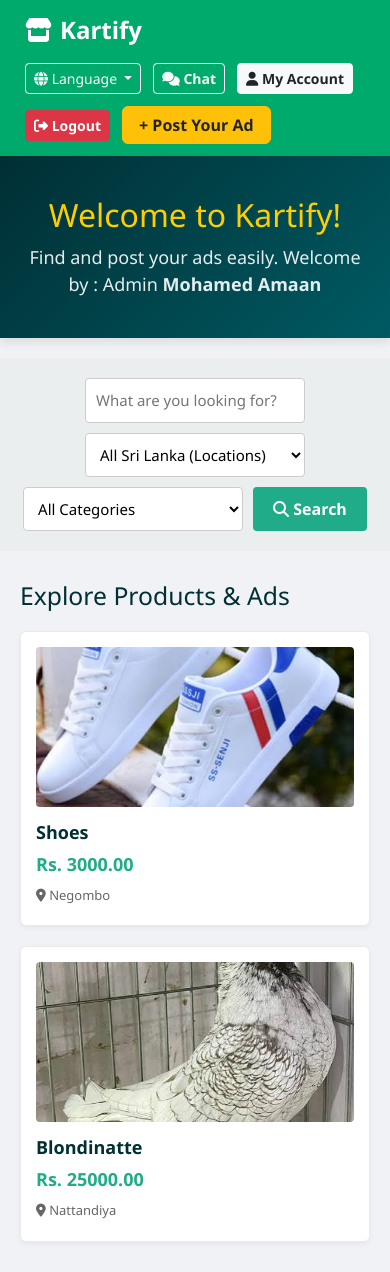
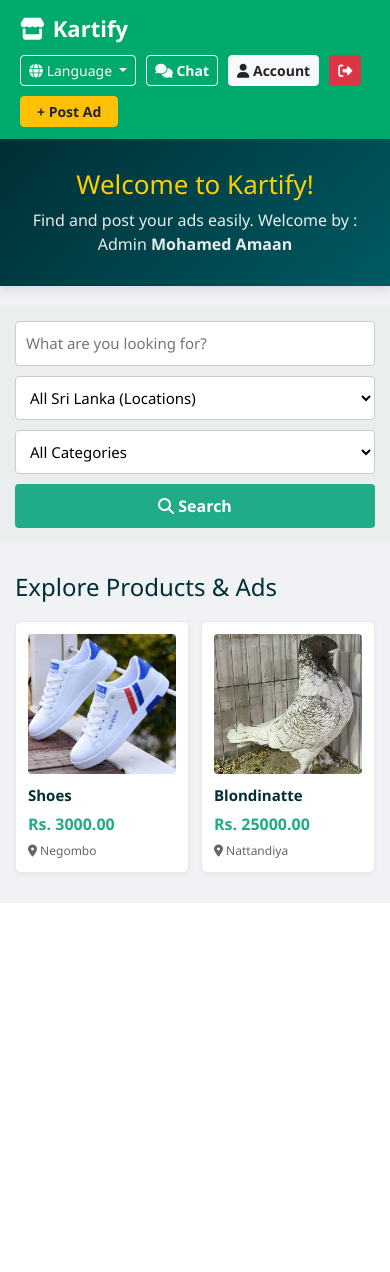
Before and after one commit to mhdamaan4321-source/Kartify-, a Django app: page / in a window 390 px wide. After the commit the page ends 903 px from the top, so only its background shows below. Run offline with Django 5.2, Linux system fonts and the light colour scheme; a user stored in the database is signed in; data comes from the database, SQL or seed files in the repository.

Commit message:
Add precise media queries for separate computer and mobile views

```diff
--- a/core/templates/core/home.html
+++ b/core/templates/core/home.html
@@ -3,6 +3,7 @@
 <html lang="en">
 <head>
     <meta charset="UTF-8">
+    <meta name="viewport" content="width=device-width, initial-scale=1.0">
     <title>Kartify - Home</title>
     <!-- Bootstrap CSS CDN -->
     <link href="https://cdn.jsdelivr.net/npm/bootstrap@5.3.0/dist/css/bootstrap.min.css" rel="stylesheet">
@@ -11,36 +12,58 @@
     <style>
         body { font-family: 'Segoe UI', Tahoma, Geneva, Verdana, sans-serif; margin: 0; padding: 0; background: #f0f2f5; color: #333; }
 
-        /* Header Styling */
+        /* Header & Navbar */
         header { background: #00aa6c; color: white; width: 100%; box-shadow: 0 2px 5px rgba(0,0,0,0.1); }
-        .custom-navbar { display: flex; justify-content: space-between; align-items: center; padding: 12px 25px; flex-wrap: wrap; gap: 15px; }
-        .navbar-brand-custom { font-size: 24px; font-weight: bold; color: white; text-decoration: none; display: flex; align-items: center; gap: 8px; }
-        .nav-links-custom { display: flex; align-items: center; gap: 12px; flex-wrap: wrap; }
+        .custom-navbar { display: flex; justify-content: space-between; align-items: center; padding: 12px 20px; flex-wrap: wrap; gap: 10px; }
+        .navbar-brand-custom { font-size: 22px; font-weight: bold; color: white; text-decoration: none; display: flex; align-items: center; gap: 8px; }
+        .nav-links-custom { display: flex; align-items: center; gap: 10px; flex-wrap: wrap; }
 
-        /* Welcome Banner Styling */
-        .welcome-banner { background: linear-gradient(135deg, #002f34, #005a63); color: white; padding: 40px 20px; text-align: center; margin-bottom: 20px; box-shadow: 0 4px 10px rgba(0,0,0,0.1); }
-        .welcome-banner h1 { margin: 0; font-size: 32px; color: #ffce00; }
-        .welcome-banner p { margin: 10px 0 0 0; font-size: 18px; opacity: 0.9; }
+        /* Welcome Banner */
+        .welcome-banner { background: linear-gradient(135deg, #002f34, #005a63); color: white; padding: 30px 15px; text-align: center; margin-bottom: 20px; box-shadow: 0 4px 10px rgba(0,0,0,0.1); }
+        .welcome-banner h1 { margin: 0; font-size: 26px; color: #ffce00; }
+        .welcome-banner p { margin: 8px 0 0 0; font-size: 16px; opacity: 0.9; }
 
-        /* Search Section */
-        .search-container { background: #ebeeef; padding: 20px; display: flex; justify-content: center; gap: 10px; flex-wrap: wrap; }
-        .search-container input, .search-container select { padding: 10px; font-size: 15px; border: 1px solid #ccc; border-radius: 4px; width: 220px; background: white; }
-        .search-btn { background: #20ab89; color: white; border: none; padding: 10px 20px; font-weight: bold; border-radius: 4px; cursor: pointer; }
-        .search-btn:hover { background: #198d71; }
+        /* Search Section - Mobile First */
+        .search-container { background: #ebeeef; padding: 15px; display: flex; flex-direction: column; gap: 10px; }
+        .search-container input, .search-container select { padding: 10px; font-size: 15px; border: 1px solid #ccc; border-radius: 4px; width: 100%; background: white; }
+        .search-btn { background: #20ab89; color: white; border: none; padding: 10px; font-weight: bold; border-radius: 4px; cursor: pointer; width: 100%; }
 
-        /* Products Grid */
-        .container-box { max-width: 1100px; margin: 30px auto; padding: 0 20px; }
-        h2 { color: #002f34; margin-bottom: 20px; }
-        .product-grid { display: grid; grid-template-columns: repeat(auto-fill, minmax(240px, 1fr)); gap: 20px; }
-        .product-card { background: white; border-radius: 6px; padding: 15px; box-shadow: 0 2px 5px rgba(0,0,0,0.05); text-decoration: none; color: inherit; display: block; border: 1px solid #eaeaea; transition: 0.2s; }
+        /* Product Listings Grid - Mobile First (2 columns) */
+        .container-box { max-width: 1200px; margin: 30px auto; padding: 0 15px; }
+        h2 { color: #002f34; font-size: 24px; margin-bottom: 20px; }
+        .product-grid { display: grid; grid-template-columns: repeat(2, 1fr); gap: 12px; }
+
+        .product-card { background: white; border-radius: 6px; padding: 12px; box-shadow: 0 2px 5px rgba(0,0,0,0.05); text-decoration: none; color: inherit; display: block; border: 1px solid #eaeaea; transition: 0.2s; }
         .product-card:hover { transform: translateY(-3px); box-shadow: 0 4px 10px rgba(0,0,0,0.1); }
 
-        .product-card-img { width: 100%; height: 160px; background: #f2f2f2; border-radius: 4px; overflow: hidden; margin-bottom: 12px; display: flex; align-items: center; justify-content: center; }
+        .product-card-img { width: 100%; height: 140px; background: #f2f2f2; border-radius: 4px; overflow: hidden; margin-bottom: 10px; display: flex; align-items: center; justify-content: center; }
         .product-card-img img { width: 100%; height: 100%; object-fit: cover; }
 
-        .product-title { font-size: 18px; font-weight: bold; color: #002f34; margin: 0 0 5px 0; }
-        .product-price { color: #20ab89; font-size: 18px; font-weight: bold; margin-bottom: 8px; }
-        .product-location { font-size: 13px; color: #666; margin-bottom: 5px; }
+        .product-title { font-size: 15px; font-weight: bold; color: #002f34; margin: 0 0 5px 0; white-space: nowrap; overflow: hidden; text-overflow: ellipsis; }
+        .product-price { color: #20ab89; font-size: 16px; font-weight: bold; margin-bottom: 6px; }
+        .product-location { font-size: 12px; color: #666; }
+
+        /* DESKTOP / COMPUTER VIEW (Screen width 768px and above) */
+        @media (min-width: 768px) {
+            .custom-navbar { padding: 15px 30px; }
+            .navbar-brand-custom { font-size: 26px; }
+
+            .welcome-banner { padding: 40px 20px; }
+            .welcome-banner h1 { font-size: 34px; }
+            .welcome-banner p { font-size: 18px; }
+
+            .search-container { flex-direction: row; justify-content: center; padding: 20px; gap: 12px; }
+            .search-container input, .search-container select { width: 230px; }
+            .search-btn { width: auto; padding: 10px 25px; }
+
+            .container-box { padding: 0 20px; }
+            .product-grid { grid-template-columns: repeat(auto-fill, minmax(240px, 1fr)); gap: 20px; }
+            .product-card { padding: 15px; }
+            .product-card-img { height: 160px; }
+            .product-title { font-size: 18px; white-space: normal; }
+            .product-price { font-size: 18px; }
+            .product-location { font-size: 13px; }
+        }
     </style>
 </head>
 <body>
@@ -59,7 +82,7 @@
                 <button class="btn btn-sm btn-outline-light dropdown-toggle" type="button" data-bs-toggle="dropdown" aria-expanded="false">
                     <i class="fas fa-globe"></i> Language
                 </button>
-                <ul class="dropdown-menu">
+                <ul class="dropdown-menu dropdown-menu-end">
                     <li><a class="dropdown-item" href="#" onclick="alert('Language changed to English')">English</a></li>
                     <li><a class="dropdown-item" href="#" onclick="alert('Language changed to Sinhala')">සිංහල</a></li>
                     <li><a class="dropdown-item" href="#" onclick="alert('Language changed to Tamil')">தமிழ்</a></li>
@@ -72,13 +95,13 @@
                 </a>
 
                 <a href="{% url 'my_ads' %}" class="btn btn-sm btn-light fw-bold text-dark text-decoration-none">
-                    <i class="fas fa-user"></i> My Account
+                    <i class="fas fa-user"></i> Account
                 </a>
 
                 <form action="{% url 'logout' %}" method="post" style="display: inline; margin: 0;">
                     {% csrf_token %}
                     <button type="submit" class="btn btn-sm btn-danger fw-semibold">
-                        <i class="fas fa-sign-out-alt"></i> Logout
+                        <i class="fas fa-sign-out-alt"></i>
                     </button>
                 </form>
             {% else %}
@@ -86,7 +109,7 @@
                 <a href="{% url 'register' %}" class="text-white text-decoration-none fw-semibold px-2">Register</a>
             {% endif %}
 
-            <a href="{% url 'add_product' %}" class="btn btn-warning fw-bold text-dark px-3">+ Post Your Ad</a>
+            <a href="{% url 'add_product' %}" class="btn btn-warning btn-sm fw-bold text-dark px-3">+ Post Ad</a>
         </div>
     </div>
 </header>
```
